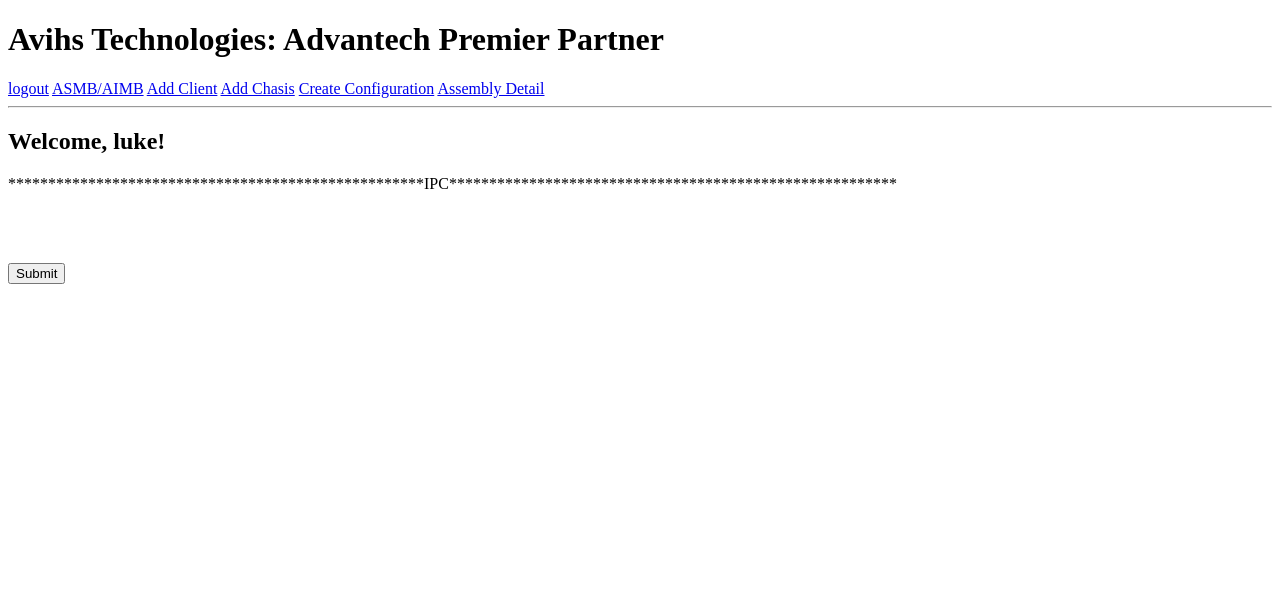
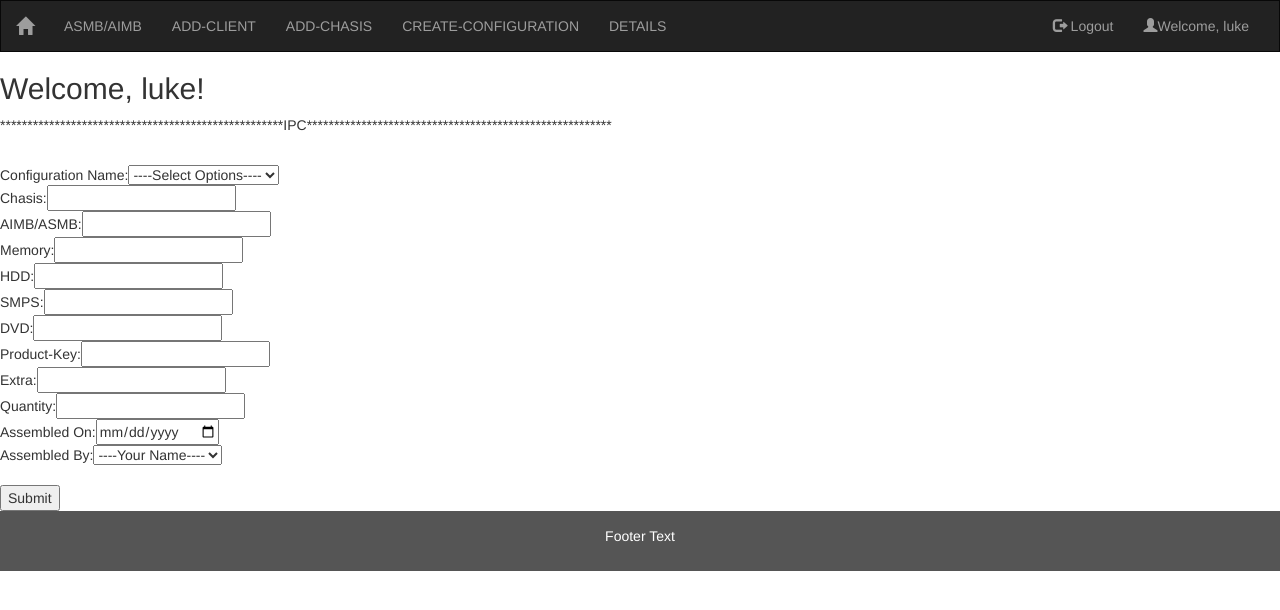
Before and after one commit to lukemarak/avihs_project, a Django app: page /detail in a window 1280 px wide. Shown: the top 610 px of the page. Run offline with Django 3.2, Linux system fonts and the light colour scheme; a user stored in the database is signed in; some libraries are stand-ins or nearby versions.

Commit message:
template added

```diff
--- a/yalni/yapp/forms.py
+++ b/yalni/yapp/forms.py
@@ -40,7 +40,7 @@ class ConfigurationForm(forms.Form):
 	save_as = forms.CharField(max_length=50)
 
 class DetailForm(forms.Form):
-	save_as = forms.ModelChoiceField(queryset=Configuration.objects.all(), initial=0 , required=True)
+	save_as = forms.ModelChoiceField(queryset=Configuration.objects, required=True)
 	chasis = forms.CharField(max_length=20)
 	motherboard = forms.CharField(max_length=20)
 	memory = forms.CharField(max_length=200)
--- a/yalni/yapp/templates/add_client.html
+++ b/yalni/yapp/templates/add_client.html
@@ -1,12 +1,6 @@
 {% extends 'base.html' %}
 
 {% block content %}
-  <h2>Welcome, {{ user.username }}!</h2>
-  <p>****************************************************IPC********************************************************</p>
-  {% if clients %}
-	<br>
-  {{ clients.client }}
-  {% endif %}
   <br>
   <form method="POST" action="add_client">
        {% csrf_token %}
--- a/yalni/yapp/templates/base.html
+++ b/yalni/yapp/templates/base.html
@@ -1,27 +1,88 @@
 <!DOCTYPE html>
 <html lang="en">
 <head>
+  <title>Avihs | Home</title>
   <meta charset="utf-8">
-    <title>{% block title %}A:Technologies{% endblock %}</title>
+  <meta name="viewport" content="width=device-width, initial-scale=1">
+  <link rel="stylesheet" href="https://maxcdn.bootstrapcdn.com/bootstrap/3.3.7/css/bootstrap.min.css">
+  <script src="https://ajax.googleapis.com/ajax/libs/jquery/3.3.1/jquery.min.js"></script>
+  <script src="https://maxcdn.bootstrapcdn.com/bootstrap/3.3.7/js/bootstrap.min.js"></script>
+  <style>
+    /* Remove the navbar's default margin-bottom and rounded borders */
+    .navbar {
+      margin-bottom: 0;
+      border-radius: 0;
+    }
+
+    /* Set height of the grid so .sidenav can be 100% (adjust as needed) */
+    .row.content {height: 450px}
+
+    /* Set gray background color and 100% height */
+    .sidenav {
+      padding-top: 20px;
+      background-color: #f1f1f1;
+      height: 100%;
+    }
+
+    /* Set black background color, white text and some padding */
+    footer {
+      background-color: #555;
+      color: white;
+      padding: 15px;
+    }
+
+    /* On small screens, set height to 'auto' for sidenav and grid */
+    @media screen and (max-width: 767px) {
+      .sidenav {
+        height: auto;
+        padding: 15px;
+      }
+      .row.content {height:auto;}
+    }
+  </style>
 </head>
 <body>
-    <header>
-      <h1>Avihs Technologies: Advantech Premier Partner</h1>
+
+<nav class="navbar navbar-inverse">
+  <div class="container-fluid">
+    <div class="navbar-header">
+      <button type="button" class="navbar-toggle" data-toggle="collapse" data-target="#myNavbar">
+        <span class="icon-bar"></span>
+        <span class="icon-bar"></span>
+        <span class="icon-bar"></span>
+      </button>
+      <a class="navbar-brand" href="{% url 'home' %}"><span class="glyphicon glyphicon-home"></span></a>
+    </div>
+    <div class="collapse navbar-collapse" id="myNavbar">
        {% if user.is_authenticated %}
-        <a href="{% url 'logout' %}">logout</a>
-        <a href="{% url 'board' %}">ASMB/AIMB</a>
-	<a href="{% url 'add_client' %}">Add Client</a>
-        <a href="{% url 'add_chasis' %}">Add Chasis</a>
-	<a href="{% url 'create_config' %}">Create Configuration</a>
-        <a href="{% url 'detail' %}">Assembly Detail</a>
+      <ul class="nav navbar-nav">
+        <li><a href="{% url 'board' %}">ASMB/AIMB</a></li>
+	<li><a href="{% url 'add_client' %}">ADD-CLIENT</a></li>
+        <li><a href="{% url 'add_chasis' %}">ADD-CHASIS</a></li>
+	<li><a href="{% url 'create_config' %}">CREATE-CONFIGURATION</a></li>
+        <li><a href="{% url 'detail' %}">DETAILS</a></li>
+      </ul>
+      <ul class="nav navbar-nav navbar-right">
+      <li><a href="#"><span class="glyphicon glyphicon-user"></span>Welcome, {{ user.username }}</a></li>
+      </ul>
+      <ul class="nav navbar-nav navbar-right">
+      <li><a href="{% url 'logout' %}"><span class="glyphicon glyphicon-log-out"></span> Logout</a></li>
+      </ul>
       {% else %}
-        <a href="{% url 'login' %}">login</a> | <a href="{% url 'signup' %}">signup</a>
+      <ul class="nav navbar-nav navbar-right">
+        <li><a href="{% url 'login' %}"><span class="glyphicon glyphicon-log-in"></span> Login</a></li>|<li> <a href="{% url 'signup' %}"><span class="glyphicon glyphicon-ok"></span>signup</a></li>
+      </ul>
       {% endif %}
-      <hr>
-    </header>
+    </div>
+  </div>
+</nav>
    <main>
       {% block content %}
       {% endblock %}
     </main>
+<footer class="container-fluid text-center">
+  <p>Footer Text</p>
+</footer>
+
 </body>
 </html>
--- a/yalni/yapp/templates/board.html
+++ b/yalni/yapp/templates/board.html
@@ -1,12 +1,6 @@
 {% extends 'base.html' %}
 
 {% block content %}
-  <h2>Welcome, {{ user.username }}!</h2>
-  <p>****************************************************IPC********************************************************</p>
-  {% if motherboard %}
-	<br>
-  <p>success</p>
-  {% endif %}
   <br>
   <form method="POST" action="board">
        {% csrf_token %}
--- a/yalni/yapp/templates/create_config.html
+++ b/yalni/yapp/templates/create_config.html
@@ -1,9 +1,7 @@
 {% extends 'base.html' %}
 
 {% block content %}
-  <h2>Welcome, {{ user.username }}!</h2>
-  <p>****************************************************IPC********************************************************</p>
-  <br>
+<br>
   <form method="POST" action="create_config">
        {% csrf_token %}
        Client:<select name="client" id="id_client">
--- a/yalni/yapp/templates/detail.html
+++ b/yalni/yapp/templates/detail.html
@@ -3,14 +3,49 @@
 {% block content %}
   <h2>Welcome, {{ user.username }}!</h2>
   <p>****************************************************IPC********************************************************</p>
-  {% if detail %}
-	<br>
-  <p>success</p>
-  {% endif %}
+
   <br>
   <form method="POST" action="detail">
        {% csrf_token %}
-       {{ form.as_ul }}
+       Configuration Name:<select name="save_as" id="save_as">
+              <option value="">----Select Options----</option>
+              <option value="1">GE</option>
+              <option value="2">HCL</option>
+              <option value="3">Mobis</option>
+              <option value="4">ABB</option>
+       </select>
+       <br>
+       Chasis:<input type="text", name="chasis">
+       <br>
+       AIMB/ASMB:<input type="text", name="motherboard">
+       <br>
+       Memory:<input type="text", name="memory">
+       <br>
+       HDD:<input type="text", name="hard_drive">
+       <br>
+       SMPS:<input type="text", name="smps">
+       <br>
+       DVD:<input type="text", name="dvd_drive">
+       <br>
+       Product-Key:<input type="text", name="product_key">
+       <br>
+       Extra:<input type="text", name="extra">
+       <br>
+       Quantity:<input type="text", name="quantity">
+       <br>
+       Assembled On:<input type="date", name="assembled_on">
+       <br>
+       Assembled By:<select name="assembled_by" id="id_assembled_by">
+              <option value="">----Your Name----</option>
+              <option value="Luke">Luke Marak</option>
+              <option value="Balaji">Balaji</option>
+              <option value="Gopala">Gobalakhrishnan</option>
+              <option value="Mukesh">Mukesh Gautam</option>
+              <option value="Venkey">R.Venkatesh</option>
+              <option value="Manikndn">Manikandan</option>
+              <option value="Santosh">Santosh</option>
+              <option value="Others">Someone</option>
+       </select>
        <br><br>
        <input type="submit" value="Submit">
    </form>
--- a/yalni/yapp/templates/signup.html
+++ b/yalni/yapp/templates/signup.html
@@ -18,4 +18,4 @@
     {% endfor %}
     <button type="submit">Sign up</button>
   </form>
-{% endblock %}si
+{% endblock %}
--- a/yalni/yapp/views.py
+++ b/yalni/yapp/views.py
@@ -114,7 +114,7 @@ def detail(request):
 			obj.save_as = form.cleaned_data['save_as']
 			obj.chasis = form.cleaned_data['chasis']
 			obj.motherboard = form.cleaned_data['memory']
-			obj.hard_drive = form.clened_data['hard_drive']
+			obj.hard_drive = form.cleaned_data['hard_drive']
 			obj.smps = form.cleaned_data['smps']
 			obj.dvd_drive = form.cleaned_data['dvd_drive']
 			obj.product_key = form.cleaned_data['product_key']
```
Also changed, not shown: yalni/yapp/templates/add_chasis.html (+0 -9 lines), yalni/yapp/templates/basic_base_template.html (added, +27 -0 lines), yalni/db.sqlite3, 2 other files. Lines whose indentation alone changed are shown as unchanged.
